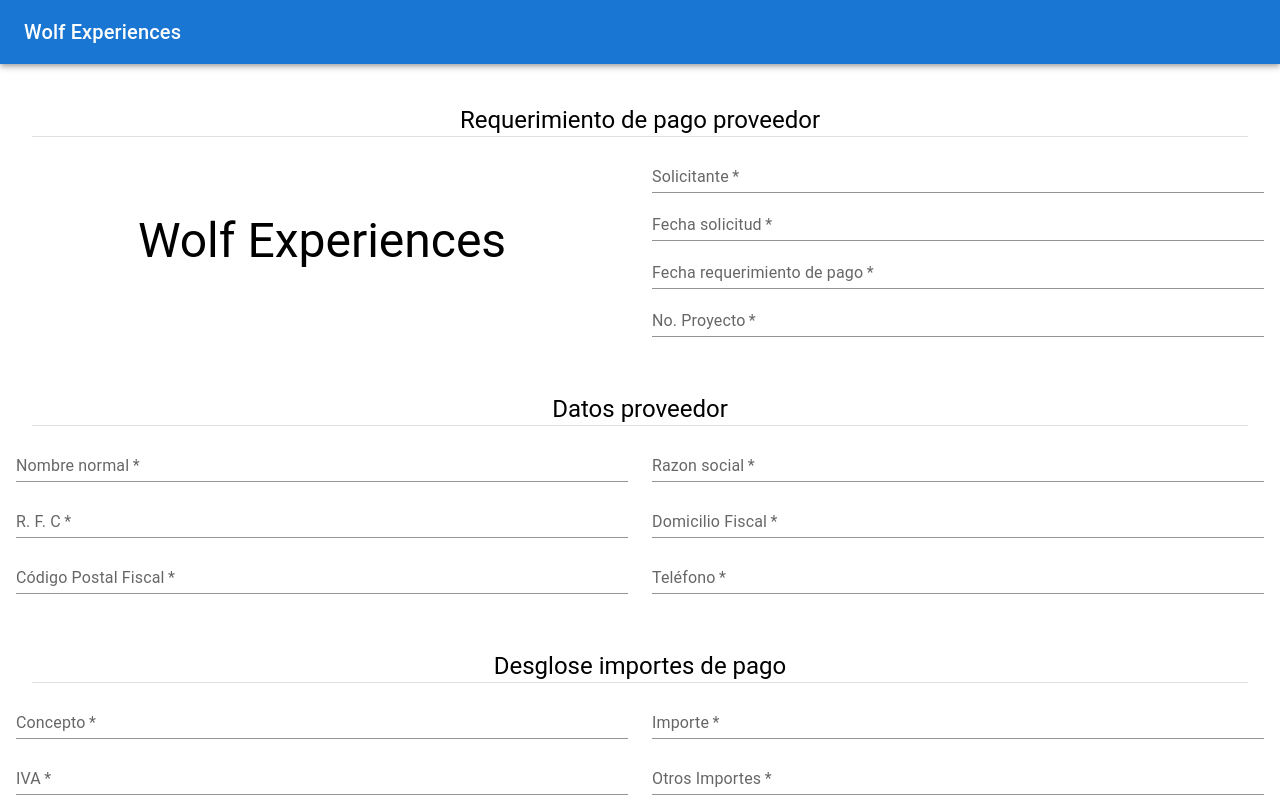
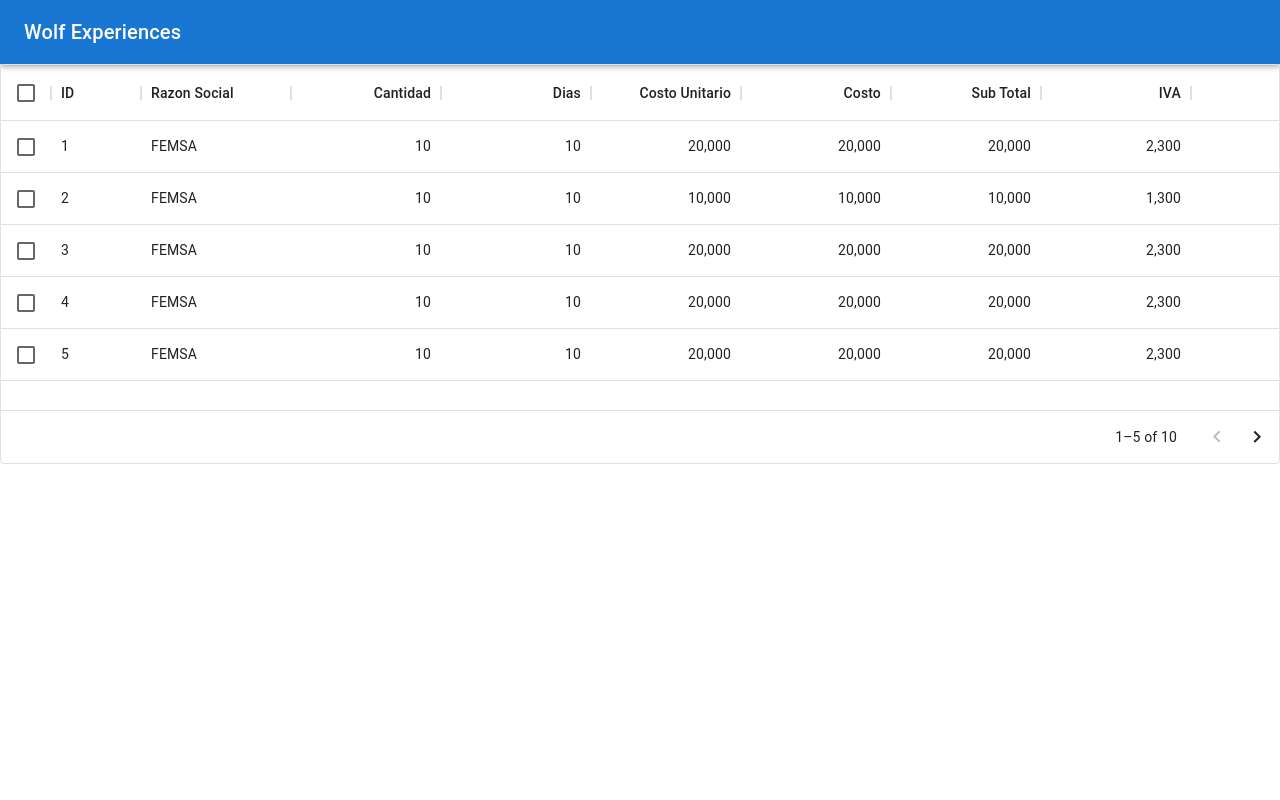
Before and after one commit to SilverOcJu/wolf-project, a React (Create React App) app: page / in a window 1280 px wide. Shown: the top 800 px of the page. Built offline with nearby package versions, Linux system fonts and the light colour scheme.

Commit message:
Tabla de proveedores

```diff
--- a/package.json
+++ b/package.json
@@ -6,6 +6,7 @@
     "@emotion/react": "^11.10.4",
     "@emotion/styled": "^11.10.4",
     "@mui/material": "^5.10.3",
+    "@mui/x-data-grid": "^5.17.1",
     "@testing-library/jest-dom": "^5.16.5",
     "@testing-library/react": "^13.3.0",
     "@testing-library/user-event": "^13.5.0",
--- a/src/App.js
+++ b/src/App.js
@@ -5,13 +5,14 @@
 // Componentes
 import Navbar from './components/Navbar';
 import RedForm from './components/RedForm';
+import FormatoProveedores from './components/FormatoProveedores';
 
 function App() {
   return (
     <>
     <Navbar />
     <Box>
-      <RedForm />
+      <FormatoProveedores />
     </Box>
     </>
   );
--- /dev/null
+++ b/src/components/FormatoProveedores.js
@@ -0,0 +1,91 @@
+import * as React from 'react';
+import Box from '@mui/material/Box';
+import { DataGrid } from '@mui/x-data-grid';
+
+const columns = [
+  { field: 'id', headerName: 'ID', width: 90 },
+  {
+    field: 'razonSocial',
+    headerName: 'Razon Social',
+    width: 150,
+    editable: true,
+  },
+  {
+    field: 'cant',
+    headerName: 'Cantidad',
+    width: 150,
+    editable: true,
+    type: 'number',
+  },
+  {
+    field: 'dias',
+    headerName: 'Dias',
+    width: 150,
+    editable: true,
+    type: 'number',
+  },
+  {
+    field: 'costoUnit',
+    headerName: 'Costo Unitario',
+    width: 150,
+    editable: true,
+    type: 'number',
+  },
+  {
+    field: 'costo',
+    headerName: 'Costo',
+    width: 150,
+    editable: true,
+    type: 'number',
+  },
+  {
+    field: 'subtotal',
+    headerName: 'Sub Total',
+    width: 150,
+    editable: true,
+    type: 'number',
+  },
+  {
+    field: 'iva',
+    headerName: 'IVA',
+    width: 150,
+    editable: true,
+    type: 'number',
+  },
+  {
+    field: 'total',
+    headerName: 'TOTAL',
+    width: 150,
+    editable: true,
+    type: 'number',
+  },
+];
+
+const rows = [
+  { id: 1, razonSocial: 'FEMSA', cant: 10, dias: 10, costoUnit: 20000, costo: 20000, subtotal: 20000, iva: 2300, total: 22300 },
+  { id: 2, razonSocial: 'FEMSA', cant: 10, dias: 10, costoUnit: 10000, costo: 10000, subtotal: 10000, iva: 1300, total: 11300 },
+  { id: 3, razonSocial: 'FEMSA', cant: 10, dias: 10, costoUnit: 20000, costo: 20000, subtotal: 20000, iva: 2300, total: 22300 },
+  { id: 4, razonSocial: 'FEMSA', cant: 10, dias: 10, costoUnit: 20000, costo: 20000, subtotal: 20000, iva: 2300, total: 22300 },
+  { id: 5, razonSocial: 'FEMSA', cant: 10, dias: 10, costoUnit: 20000, costo: 20000, subtotal: 20000, iva: 2300, total: 22300 },
+  { id: 5, razonSocial: 'FEMSA', cant: 10, dias: 10, costoUnit: 20000, costo: 20000, subtotal: 20000, iva: 2300, total: 22300 },
+  { id: 5, razonSocial: 'FEMSA', cant: 10, dias: 10, costoUnit: 20000, costo: 20000, subtotal: 20000, iva: 2300, total: 22300 },
+  { id: 5, razonSocial: 'FEMSA', cant: 10, dias: 10, costoUnit: 20000, costo: 20000, subtotal: 20000, iva: 2300, total: 22300 },
+  { id: 5, razonSocial: 'FEMSA', cant: 10, dias: 10, costoUnit: 20000, costo: 20000, subtotal: 20000, iva: 2300, total: 22300 },
+  { id: 5, razonSocial: 'FEMSA', cant: 10, dias: 10, costoUnit: 20000, costo: 20000, subtotal: 20000, iva: 2300, total: 22300 },
+];
+
+export default function FormatoProveedores() {
+  return (
+    <Box sx={{ height: 400, width: '100%' }}>
+      <DataGrid
+        rows={rows}
+        columns={columns}
+        pageSize={5}
+        rowsPerPageOptions={[5]}
+        checkboxSelection
+        disableSelectionOnClick
+        experimentalFeatures={{ newEditingApi: true }}
+      />
+    </Box>
+  );
+}
```
Also changed, not shown: 1 other file (tests, documents, lock files or other folders).
